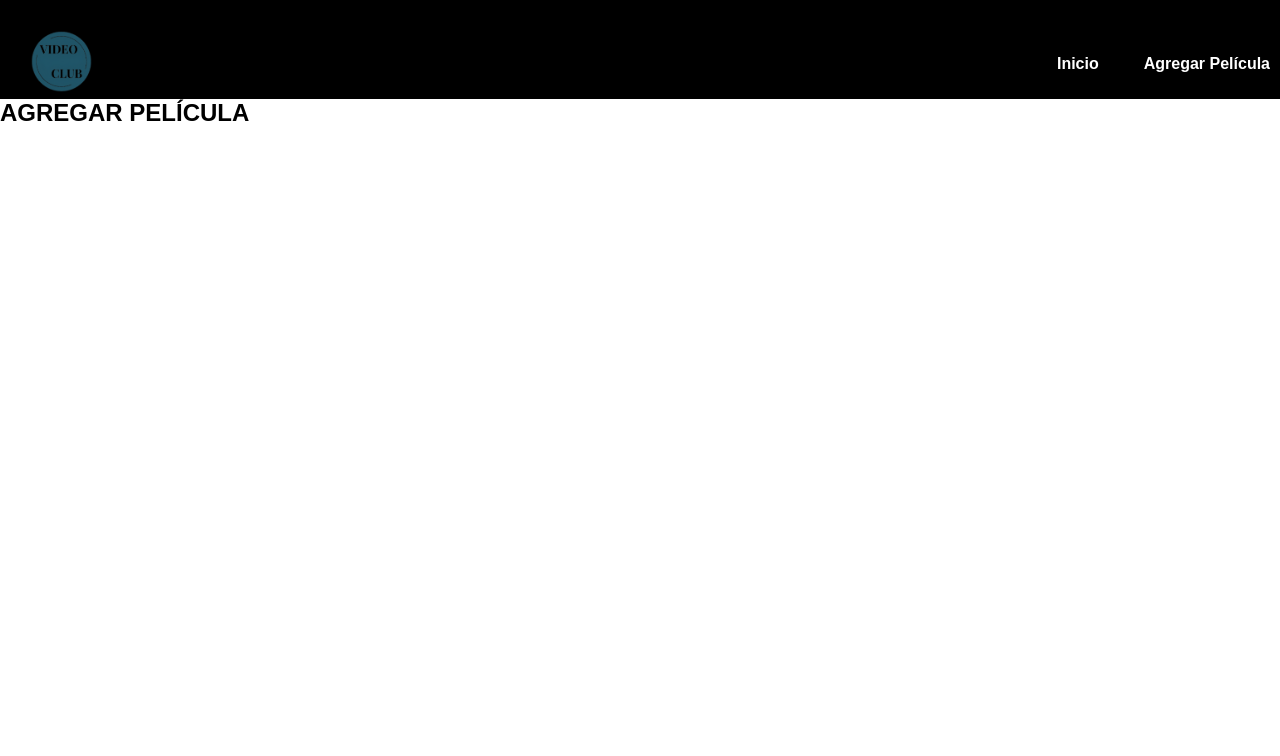
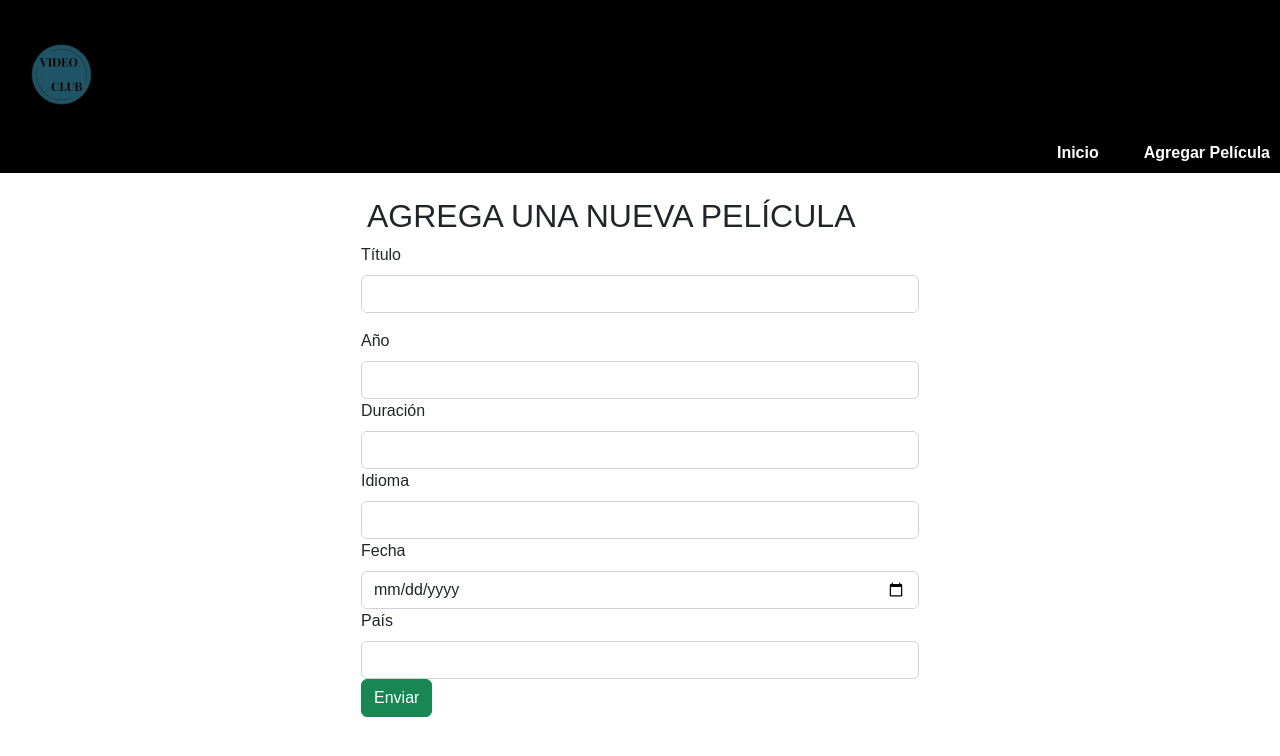
Before and after one commit to Yochi22/crud-final, a React (Vite) app in the folder cliente/: page /addmovie in a window 1280 px wide. Shown: the top 756 px of the page. Built offline with nearby package versions, Linux system fonts and the light colour scheme.

Commit message:
AddMovie

```diff
--- a/cliente/package.json
+++ b/cliente/package.json
@@ -13,7 +13,8 @@
     "react": "^18.2.0",
     "react-bootstrap": "^2.7.2",
     "react-dom": "^18.2.0",
-    "react-router-dom": "^6.8.1"
+    "react-router-dom": "^6.8.1",
+    "uniqid": "^5.4.0"
   },
   "devDependencies": {
     "@types/react": "^18.0.26",
--- a/cliente/src/AddMovie.jsx
+++ b/cliente/src/AddMovie.jsx
@@ -1,11 +1,85 @@
-import React from 'react'
+import React, { useState } from 'react'
+import uniqid from 'uniqid'
 
-function AddMovie() {
-    return (
+
+function AddMovie(){
+
+const [titulo, setTitulo] = useState('')
+const [año, setAño] = useState('')
+const [duracion, setDuracion] = useState('')
+const [fecha, setFecha] = useState('')
+const [pais, setPais] = useState('')
+const [idioma, setIdioma] = useState('')
+
+
+function movieAdd() {
+
+var movies = {
+
+  mov_title: titulo,
+  mov_year: año,
+  mov_time: duracion,
+  mov_lang: idioma,
+  mov_dt_rel: fecha,
+  mov_rel_country: pais,
+  idmovie: uniqid()
+
+}
+
+
+}
+
+  return (
+    <div className='container'>
+     <div className='row'>
+            <div className='col-sm-6 offset-3'>
+                <h2 className='mt-4'>AGREGA UNA NUEVA PELÍCULA</h2>
+            </div>
+     </div>
+
+     <div className='col-sm-6 offset-3'>
+                <div className='mb-3'>
+         <label htmlFor="titulo" className='form-label'>Título</label>
+          <input type="text" className='form-control' value={titulo} onChange={(e) => {setTitulo(e.target.value)}}/>
+                </div>
+
+
+                <div>
+          <label htmlFor="año" className='form-label'>Año</label>
+          <input type="text" className='form-control' value={año} onChange={(e) => {setAño(e.target.value)}} />
+        </div>
+
         <div>
-            <h2>AGREGAR PELÍCULA</h2>
+          <label htmlFor="duración" className='form-label'>Duración</label>
+          <input type="text" className='form-control' value={duracion} onChange={(e) => {setDuracion(e.target.value)}}/>
         </div>
-    )
+
+        <div>
+          <label htmlFor="idioma" className='form-label'>Idioma</label>
+          <input type="text" className='form-control' value={idioma} onChange={(e) => {setIdioma(e.target.value)}}/>
+        </div>
+
+        <div>
+          <label htmlFor="fecha" className='form-label'>Fecha</label>
+          <input type="date" className='form-control' value={fecha} onChange={(e) => {setFecha(e.target.value)}}/>
+        </div>
+
+        <div>
+          <label htmlFor="pais" className='form-label'>País</label>
+          <input type="text" className='form-control' value={pais} onChange={(e) => {setPais(e.target.value)}}/>
+        </div>
+
+    <button className='btn btn-success' onClick={movieAdd}>Enviar</button>
+            </div>
+     </div>
+
+
+
+
+
+
+
+  )
 }
 
 export default AddMovie;
--- a/cliente/src/App.jsx
+++ b/cliente/src/App.jsx
@@ -3,7 +3,7 @@ import {BrowserRouter, Routes, Route} from 'react-router-dom'
 import ListMovies from "./ListMovies"
 import AddMovie from "./AddMovie"
 import EditMovie from "./EditMovie"
-
+import 'bootstrap/dist/css/bootstrap.min.css';
 function App() {
 
 
```
Also changed, not shown: 1 other file (tests, documents, lock files or other folders).
